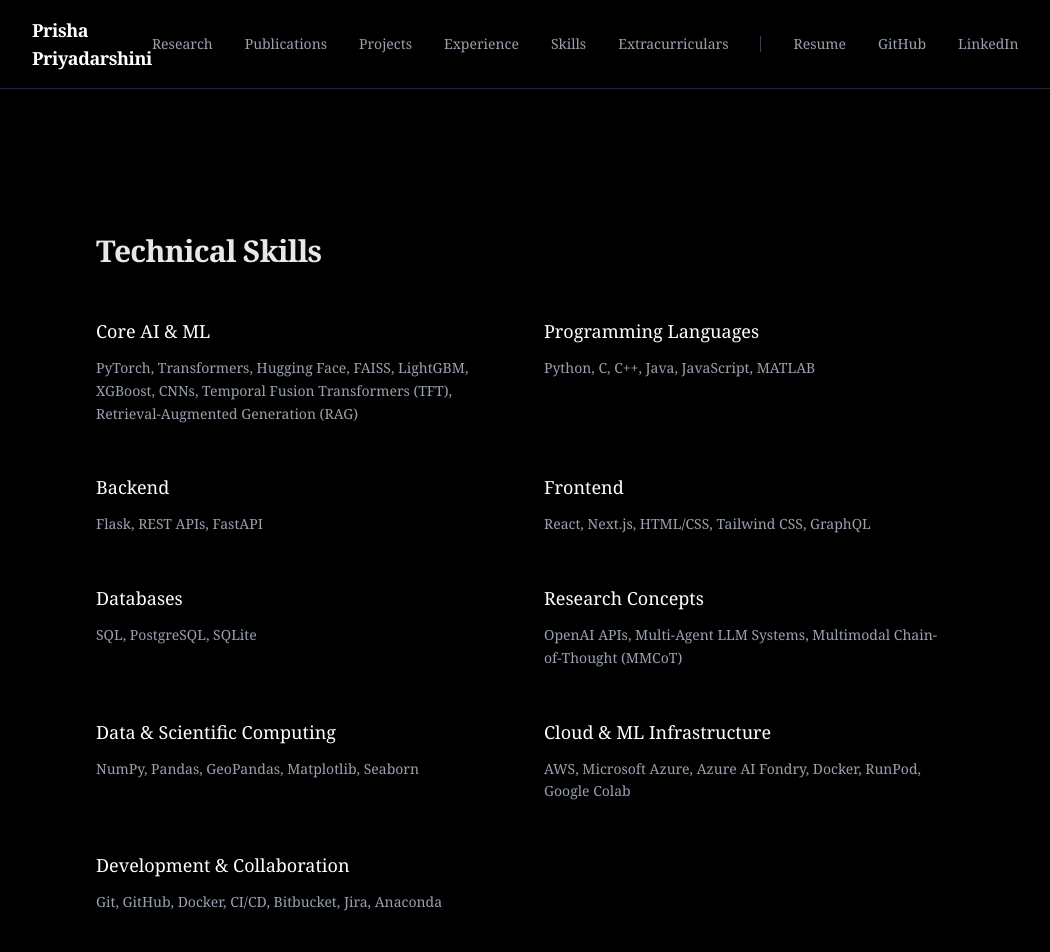
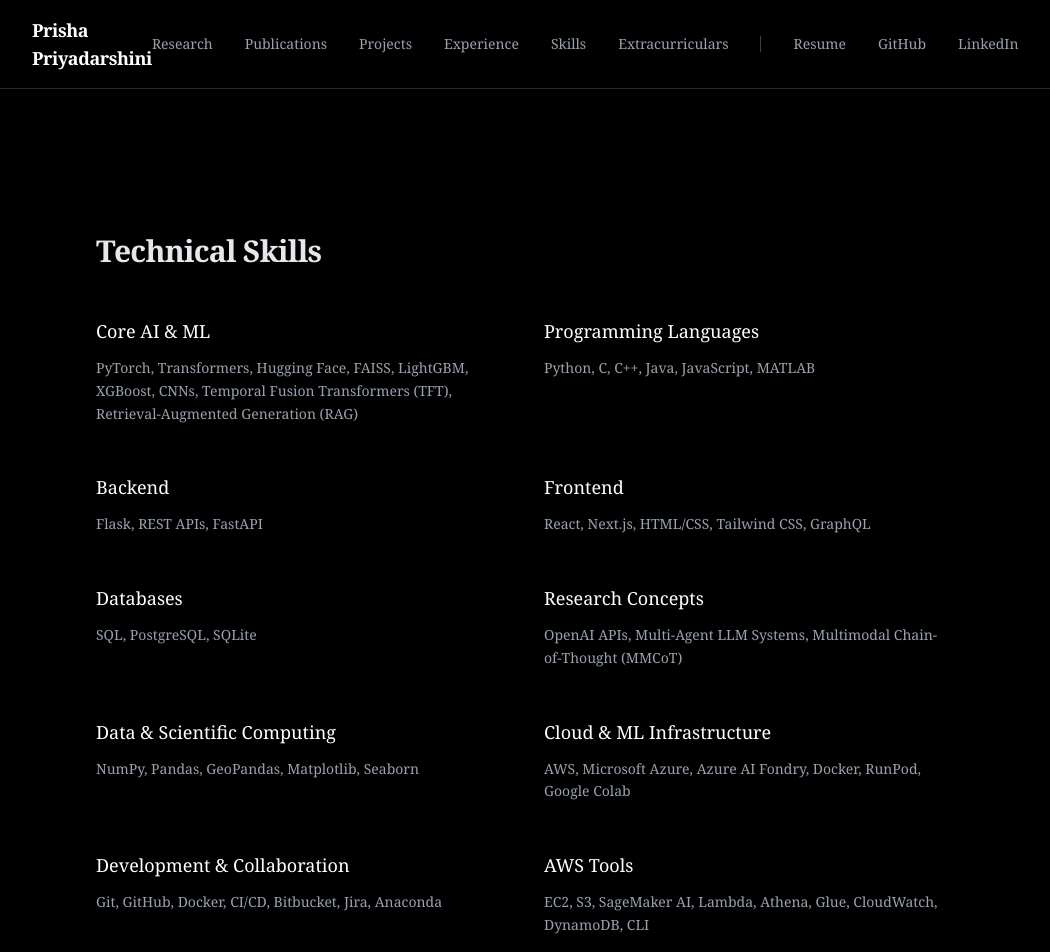
Before and after one commit to priyadp1/Website, a Next.js app in the folder prisha-portfolio/: page /skills in a window 1280 px wide. Shown: the top 952 px of the page, without its empty margins (120-1170 px from the left). Built offline with nearby package versions, Linux system fonts and the light colour scheme.

Commit message:
Added AWS Tools

```diff
--- a/prisha-portfolio/src/app/skills/page.tsx
+++ b/prisha-portfolio/src/app/skills/page.tsx
@@ -92,6 +92,14 @@
                 Git, GitHub, Docker, CI/CD, Bitbucket, Jira, Anaconda
             </p>
             </div>
+        <div>
+          <h3 className="text-lg font-medium text-white mb-3">
+            AWS Tools
+          </h3>
+            <p>
+                EC2, S3, SageMaker AI, Lambda, Athena, Glue, CloudWatch, DynamoDB, CLI
+            </p>
+            </div>
       </div>
     </section>
   );
```
